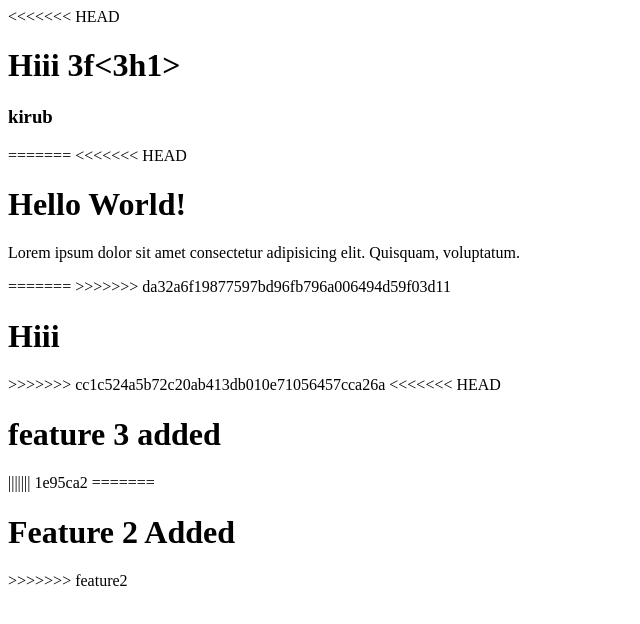
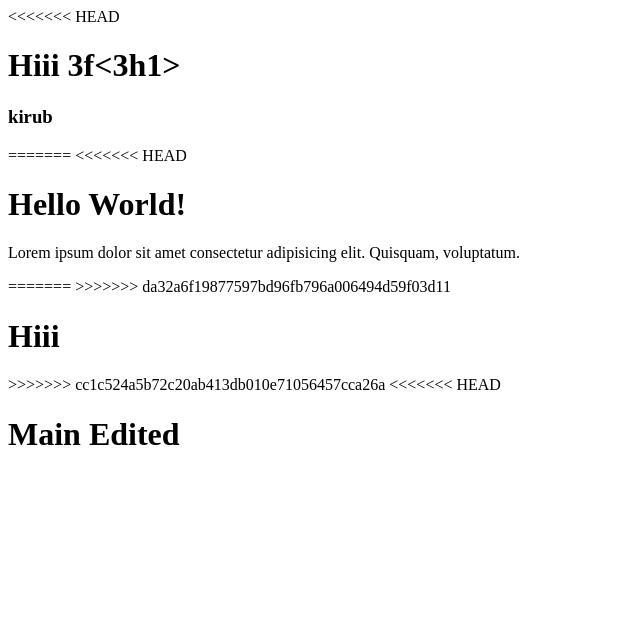
Before and after one commit to SRIHARI-VB/LearnGit, a plain HTML site: page index.html in a window 1280 px wide. Shown: the whole page, without its empty margins (0-640 px from the left). Drawn offline with nearby package versions, Linux system fonts and the light colour scheme.

Commit message:
Main Edited

```diff
--- a/index.html
+++ b/index.html
@@ -18,13 +18,8 @@
     <h1>Hiii</h1>
 >>>>>>> cc1c524a5b72c20ab413db010e71056457cca26a
 <<<<<<< HEAD
-    <h1> feature 3 added</h1>
-||||||| 1e95ca2
+        <h1>Main Edited</h1>
 
-=======
-
-<h1>Feature 2 Added</h1>
->>>>>>> feature2
 </body>
 <!-- branch 1 -->
 <script src="https://ajax.googleapis.com/ajax/libs/jquery/3.5.1/jquery.min.js"></script>
```
